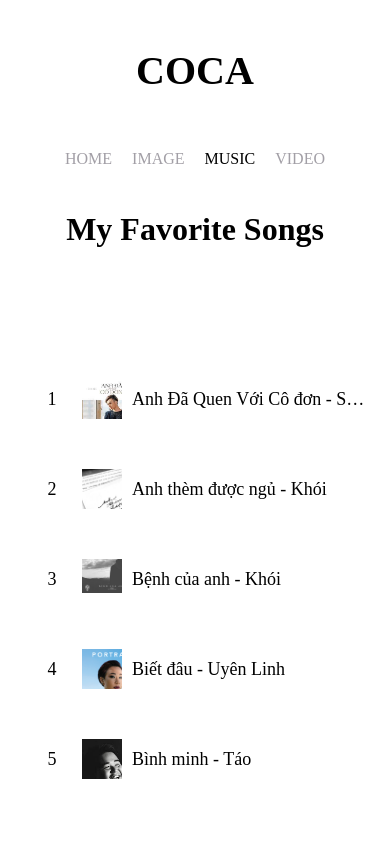
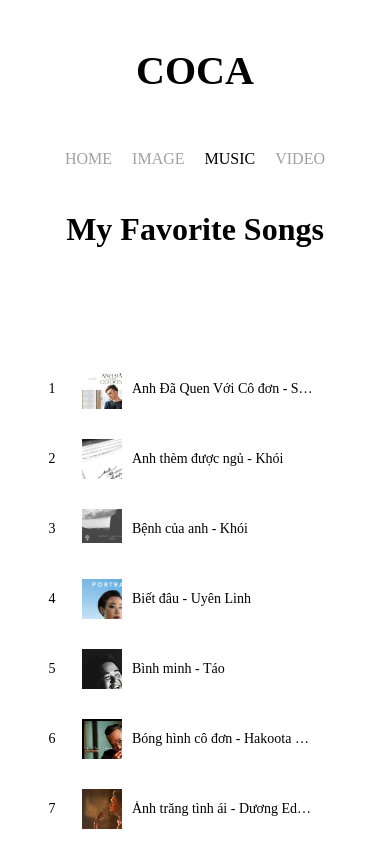
Before and after one commit to ngocdai162/MyBlog, a React (Create React App) app: page /#/music in a window 390 px wide. Shown: the top 844 px of the page. Built offline with nearby package versions, Linux system fonts and the light colour scheme.

Commit message:
update resposive mobile

```diff
--- a/src/pages/myMusic/MyMusic.tsx
+++ b/src/pages/myMusic/MyMusic.tsx
@@ -11,11 +11,13 @@ import {
 	PlayCircleOutlined,
 } from "@ant-design/icons";
 import { MyMusicStyled } from "./styled";
+import useMediaQuery from "../../hooks/useMediaQuery";
 
 export default function MyMusic() {
 	const [currentSong, setCurrentSong] = useState<SongType | null>(null);
 	const [isPlaying, setIsPlaying] = useState(false);
 	const audioElm = React.createRef<HTMLAudioElement>();
+	// const isMobileDevice = useMediaQuery("(max-width: 600px)");
 
 	useEffect(() => {
 		if (audioElm.current) {
@@ -23,6 +25,14 @@ export default function MyMusic() {
 			else audioElm.current?.pause();
 		}
 	}, [isPlaying]);
+
+	useEffect(() => {
+		window.scroll({
+			top: 0,
+			left: 0,
+			behavior: "smooth",
+		});
+	}, [currentSong]);
 
 	const clickChangeSong = (songActive: SongType) => {
 		setCurrentSong(songActive);
@@ -97,7 +107,6 @@ export default function MyMusic() {
 									<StepForwardOutlined />
 								</button>
 							</div>
-
 							<audio
 								src={currentSong?.audioSrc}
 								controls
--- a/src/pages/myMusic/component/SongItemView.tsx
+++ b/src/pages/myMusic/component/SongItemView.tsx
@@ -57,14 +57,19 @@ const SongItemViewStyled = styled.div`
 		margin-right: ${size.largeSpace};
 	}
 	@media only screen and (max-width: 600px) {
-		height: 90px;
+		height: 70px;
 		.song__content {
+			overflow: hidden;
+			&__index {
+				font-size: 14px;
+			}
 			&__name {
 				margin-left: 10px;
-				width: 240px;
+				width: 185px;
 				white-space: nowrap;
 				overflow: hidden;
 				text-overflow: ellipsis;
+				font-size: 14px;
 			}
 		}
 	}
--- a/src/pages/myMusic/styled.ts
+++ b/src/pages/myMusic/styled.ts
@@ -165,7 +165,14 @@ export const MyMusicStyled = styled.div`
 			}
 			&__controls {
 				width: 100%;
-				padding: 0px 30px;
+				audio::-webkit-media-controls-play-button,
+				audio::-webkit-media-controls-panel {
+					background-color: #fff;
+					color: #fff;
+				}
+				audio {
+					width: 100%;
+				}
 			}
 		}
 		.music {
@@ -174,13 +181,14 @@ export const MyMusicStyled = styled.div`
 				padding: 0px;
 				padding-top: 40px;
 				border: 0px;
+				height: fit-content;
 				&.exits {
 					width: 100%;
 					padding: 0px;
-					padding-top: 40px;
 				}
 				.list__block {
 					padding: 10px;
+					overflow: unset;
 				}
 			}
 		}
```
